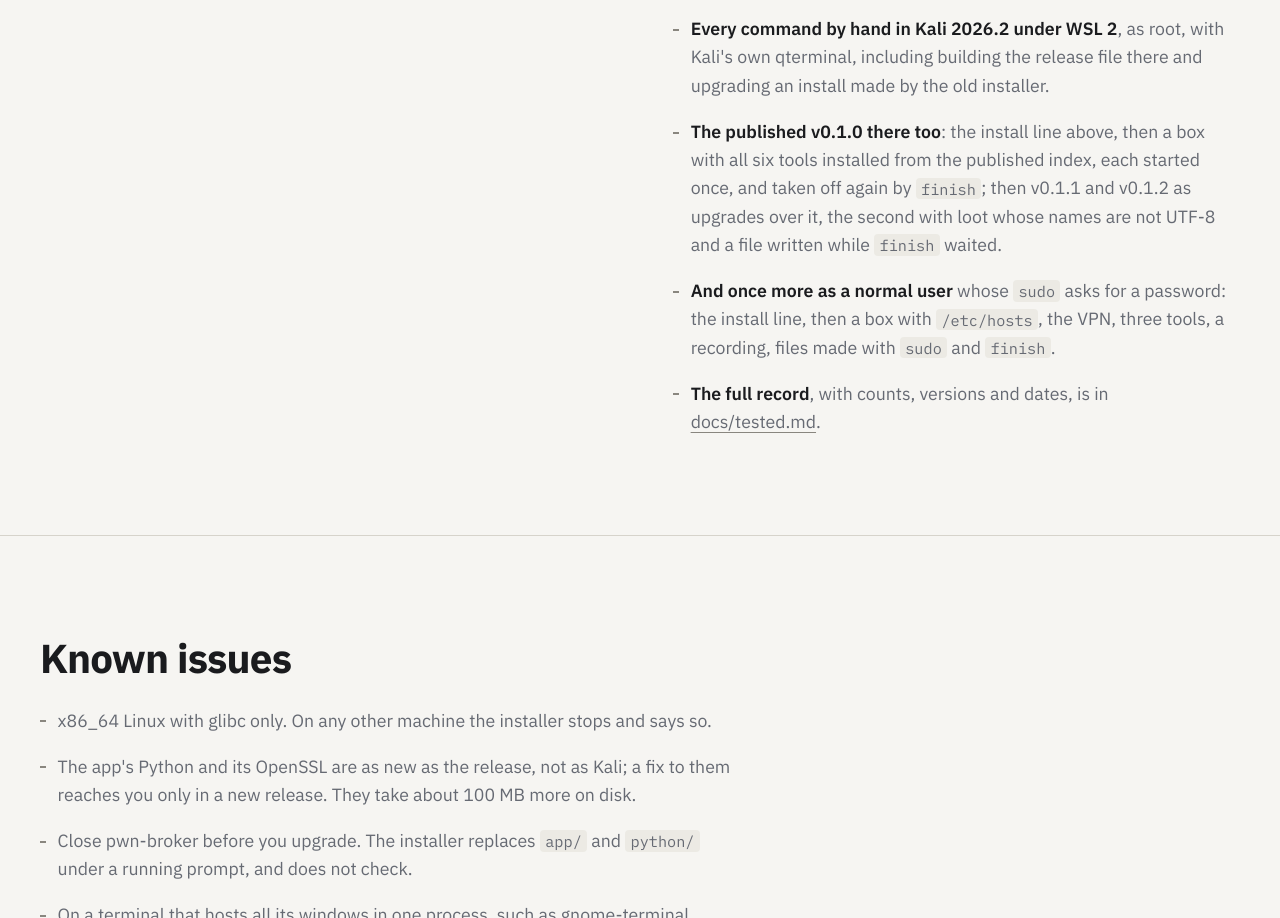
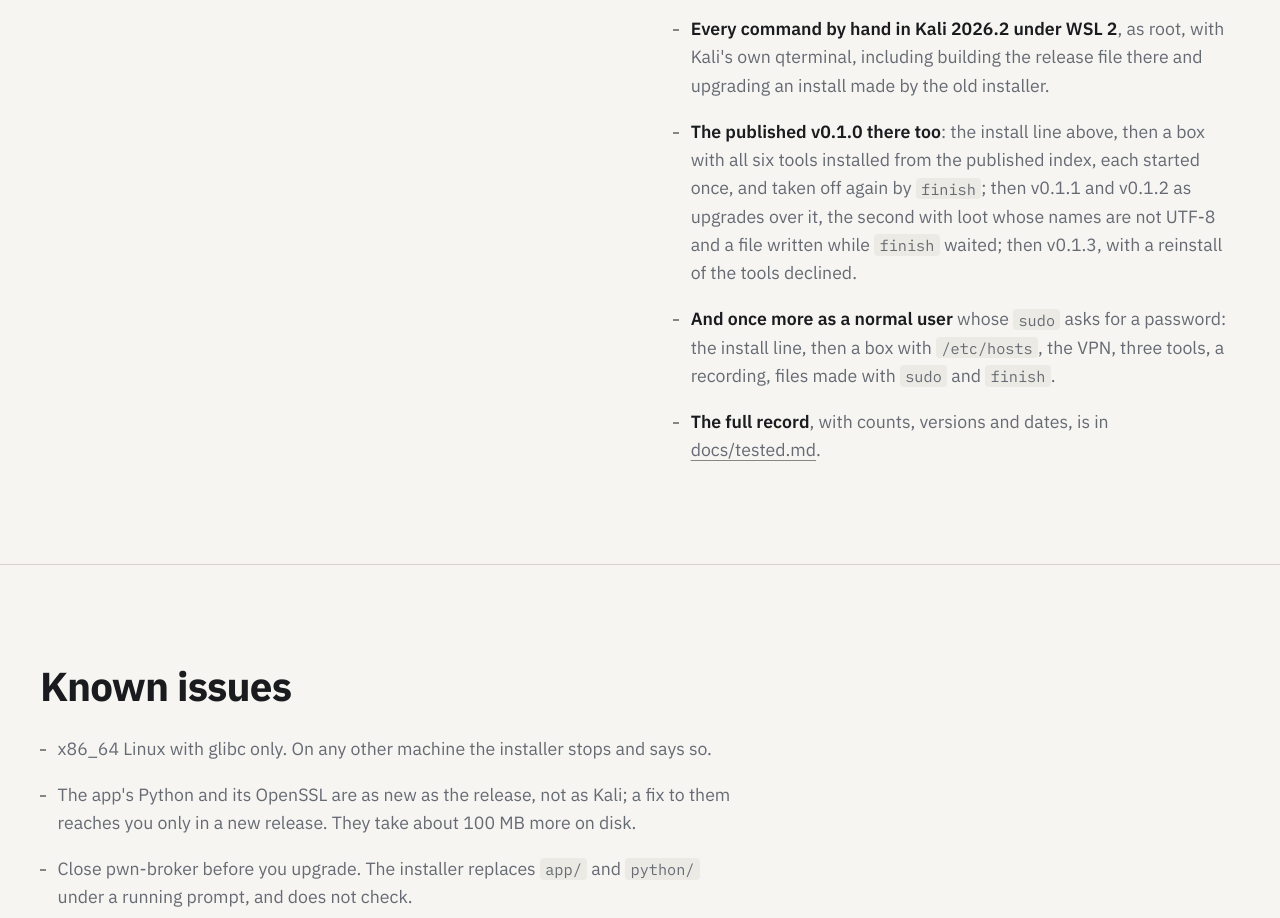
Before and after one commit to Real-Fruit-Snacks/pwn-broker, a plain HTML site: page docs/index.html in a window 1280 px wide. Shown: the part 4389-5307 px from the top of the page. Drawn offline with Linux system fonts and the light colour scheme.

Commit message:
Record the 0.1.3 release and its test on Kali

```diff
--- a/docs/index.html
+++ b/docs/index.html
@@ -240,7 +240,7 @@ GetNPUsers.py htb.local/<span class="ph">&lt;DomainUser&gt;</span> -no-pass -dc-
                 <li><b>One whole box in the official Kali image in CI</b> (Kali 2026.3, as root): installed from the release file with the container's network off, then new box to <code>finish</code> and <code>import</code>, with a real OpenVPN and <code>tun0</code>, under a virtual display with <code>xterm</code>.</li>
                 <li><b>An install in a bare <code>debian:stable-slim</code> container</b> with no Python and no network.</li>
                 <li><b>Every command by hand in Kali 2026.2 under WSL 2</b>, as root, with Kali's own qterminal, including building the release file there and upgrading an install made by the old installer.</li>
-                <li><b>The published v0.1.0 there too</b>: the install line above, then a box with all six tools installed from the published index, each started once, and taken off again by <code>finish</code>; then v0.1.1 and v0.1.2 as upgrades over it, the second with loot whose names are not UTF-8 and a file written while <code>finish</code> waited.</li>
+                <li><b>The published v0.1.0 there too</b>: the install line above, then a box with all six tools installed from the published index, each started once, and taken off again by <code>finish</code>; then v0.1.1 and v0.1.2 as upgrades over it, the second with loot whose names are not UTF-8 and a file written while <code>finish</code> waited; then v0.1.3, with a reinstall of the tools declined.</li>
                 <li><b>And once more as a normal user</b> whose <code>sudo</code> asks for a password: the install line, then a box with <code>/etc/hosts</code>, the VPN, three tools, a recording, files made with <code>sudo</code> and <code>finish</code>.</li>
                 <li><b>The full record</b>, with counts, versions and dates, is in <a href="https://github.com/Real-Fruit-Snacks/pwn-broker/blob/main/docs/tested.md">docs/tested.md</a>.</li>
             </ul>
```
Also changed, not shown: 2 other files.
